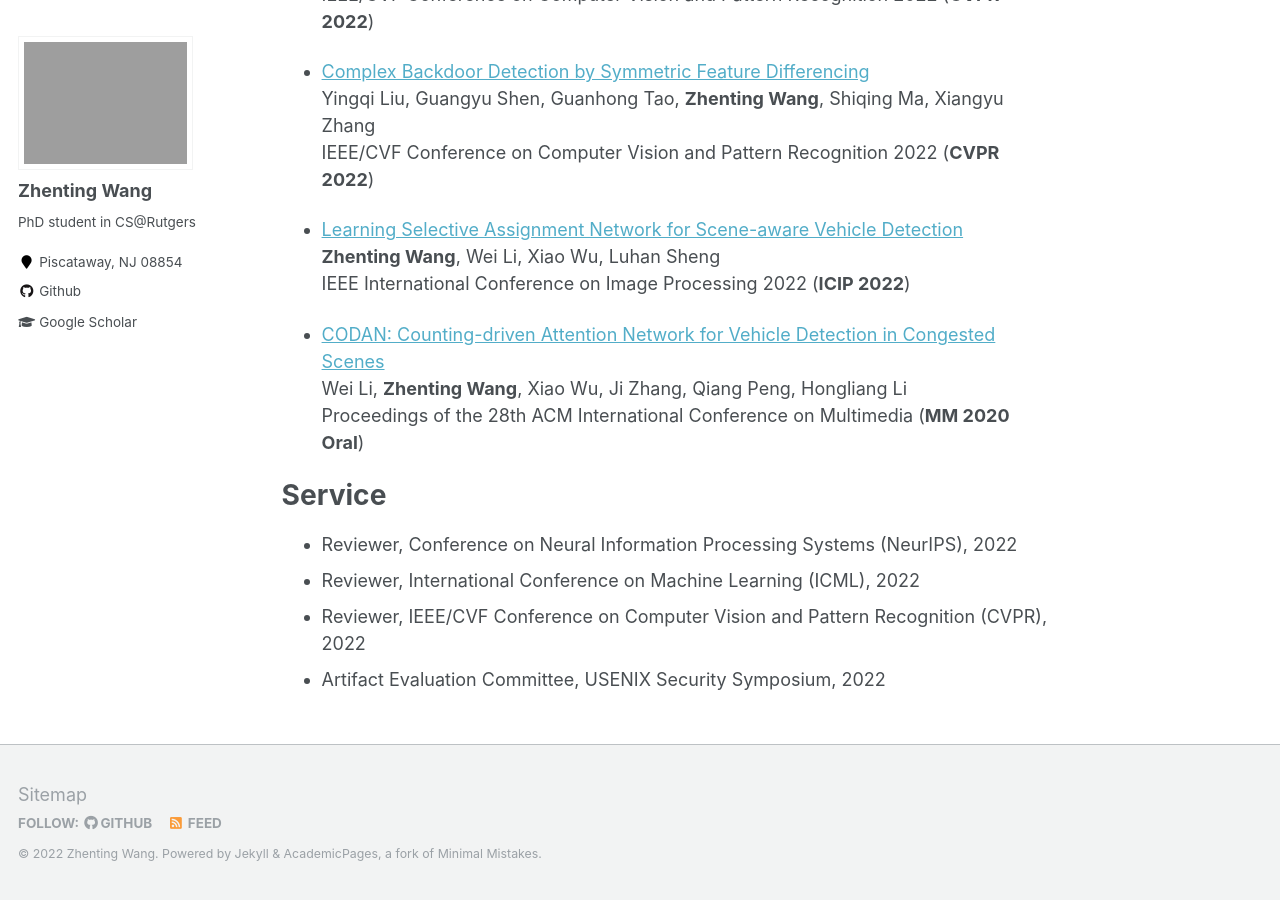
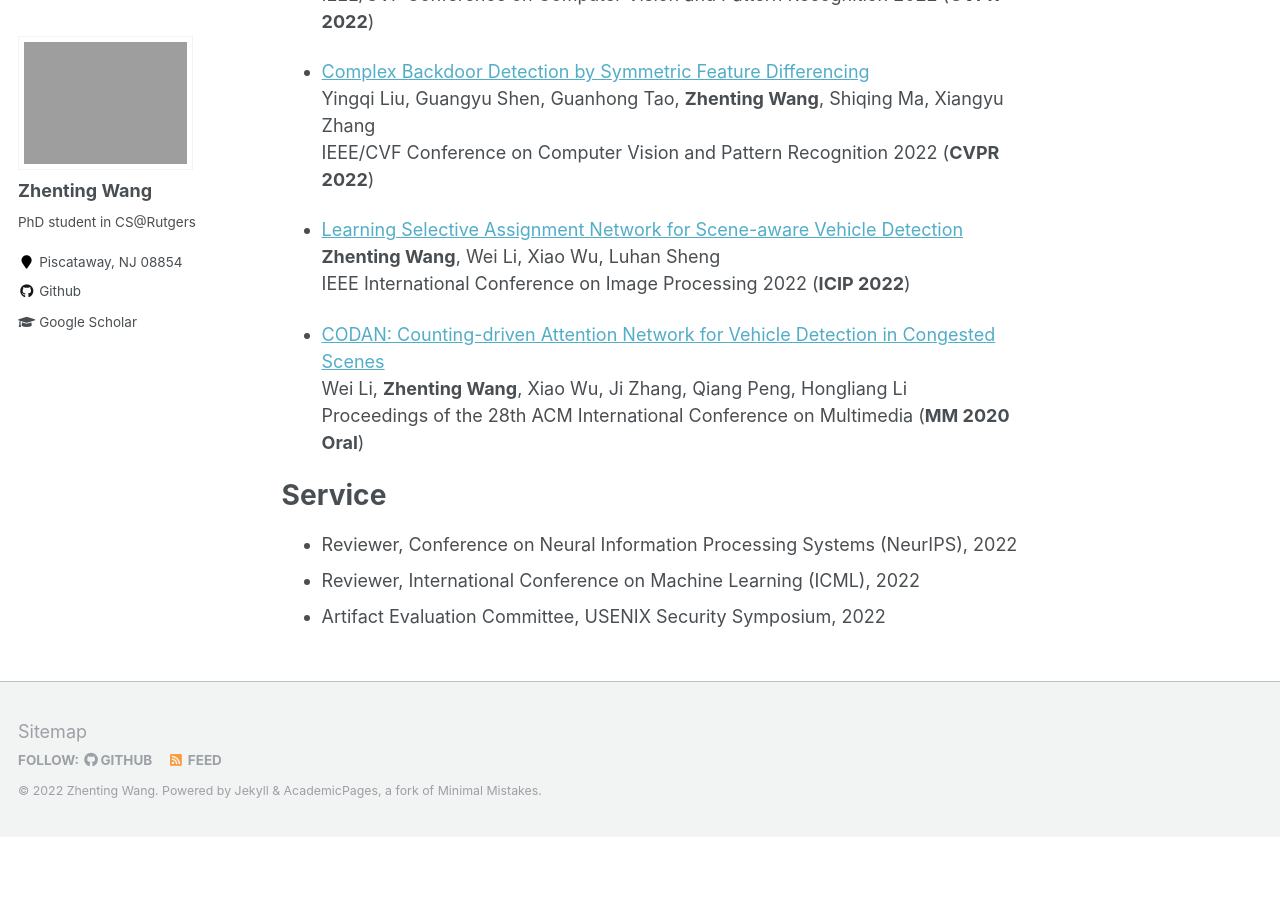
Before and after one commit to ZhentingWang/zhentingwang.github.io, a Jekyll site: the page built from _pages/about.md, in a window 1280 px wide and 900 px high, scrolled down 1005 px. Built offline with Jekyll 4.4.1, drawn with Linux system fonts in a browser that asks for light colours; after the commit the page ends 1842 px from its top, so only the background shows below that.

Commit message:
Update about.md

```diff
--- a/_pages/about.md
+++ b/_pages/about.md
@@ -52,5 +52,4 @@ Service
 ======
 * Reviewer, Conference on Neural Information Processing Systems (NeurIPS), 2022
 * Reviewer, International Conference on Machine Learning (ICML), 2022
-* Reviewer, IEEE/CVF Conference on Computer Vision and Pattern Recognition (CVPR), 2022
 * Artifact Evaluation Committee, USENIX Security Symposium, 2022
```
